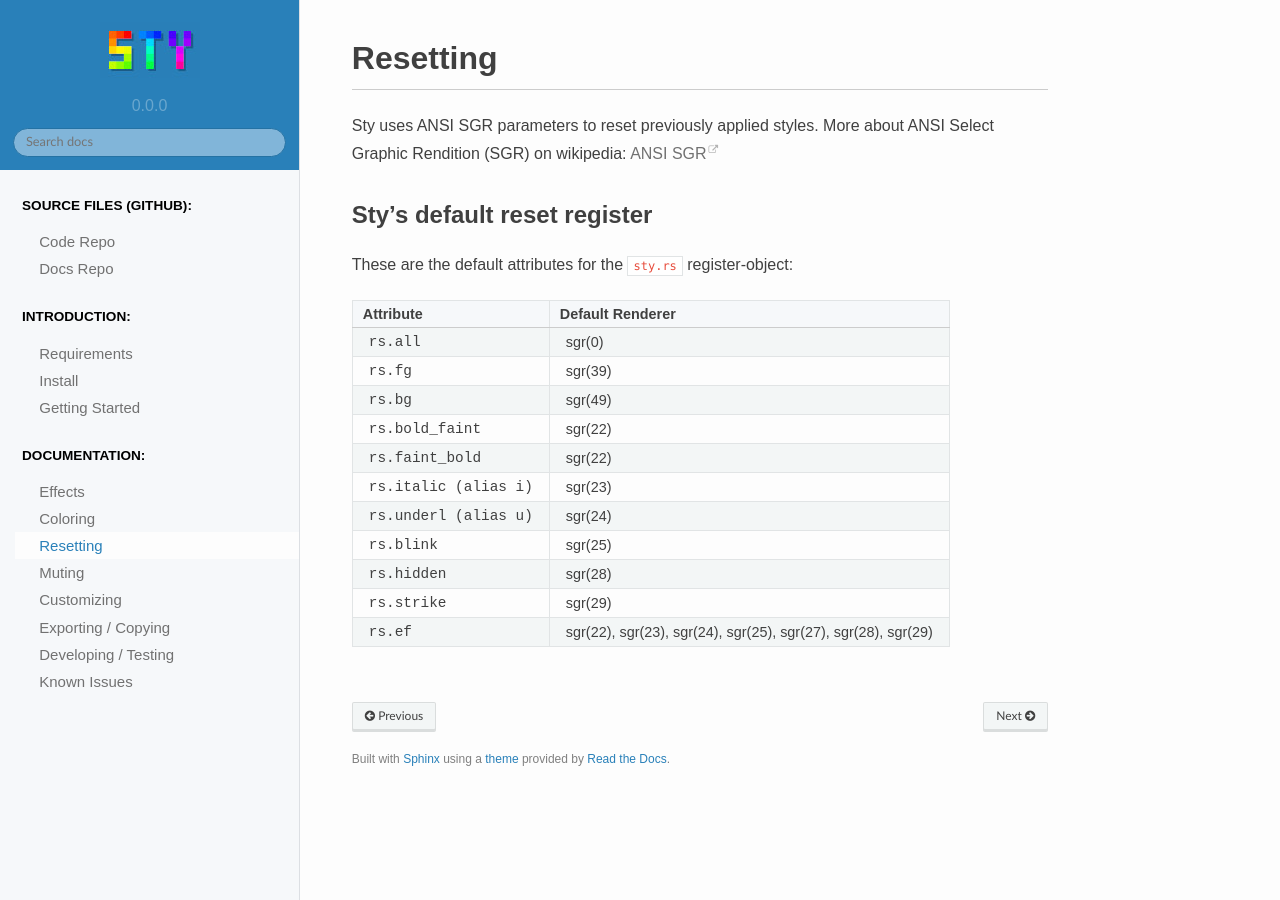
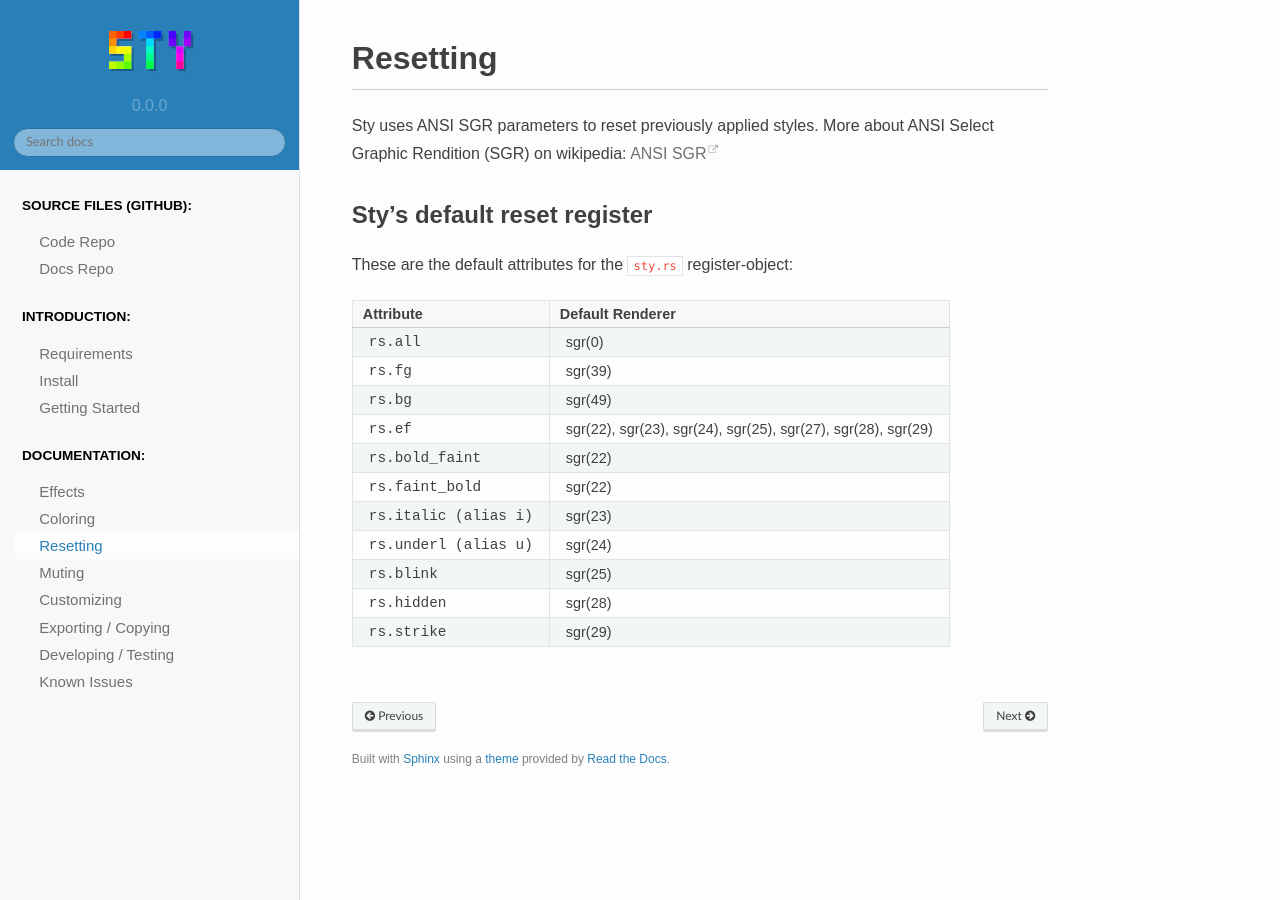
Before and after one commit to feluxe/sty-docs, a Sphinx documentation site: the page built from sphinx/docs/resetting.rst, in a window 1280 px wide. Built offline with Sphinx 7.4.7 and the Read the Docs theme 2.0.0, drawn with Linux system fonts in a browser that asks for light colours; part of the change alters nothing that is shown.

```diff
--- a/sphinx/docs/resetting.rst
+++ b/sphinx/docs/resetting.rst
@@ -20,6 +20,7 @@ Attribute           Default Renderer
 rs.all              sgr(0)
 rs.fg               sgr(39)
 rs.bg               sgr(49)
+rs.ef               sgr(22), sgr(23), sgr(24), sgr(25), sgr(27), sgr(28), sgr(29)
 rs.bold_faint       sgr(22)
 rs.faint_bold       sgr(22)
 rs.italic (alias i) sgr(23)
@@ -27,5 +28,4 @@ rs.underl (alias u) sgr(24)
 rs.blink            sgr(25)
 rs.hidden           sgr(28)
 rs.strike           sgr(29)
-rs.ef               sgr(22), sgr(23), sgr(24), sgr(25), sgr(27), sgr(28), sgr(29)
 =================== ======================
```
